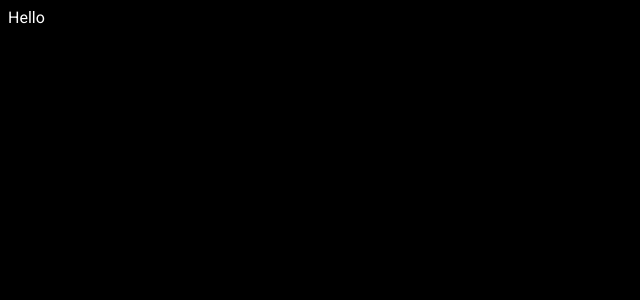
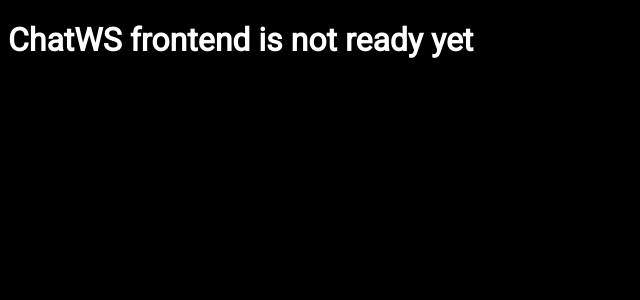
Before and after one commit to vtf6259/ChatWS, a React (Vite) app in the folder frontend/: page / in a window 1280 px wide. Shown: the top 300 px of the page, without its empty margins (0-640 px from the left). Built offline with nearby package versions, Linux system fonts and the light colour scheme; a web font is replaced by a local one.

Commit message:
Add a not ready yet message to the frontend

```diff
--- a/frontend/src/App.tsx
+++ b/frontend/src/App.tsx
@@ -1,7 +1,7 @@
 export default function App() {
   return (
     <>
-    Hello
+    <h1>ChatWS frontend is not ready yet</h1>
     </>
   )
 }
```
